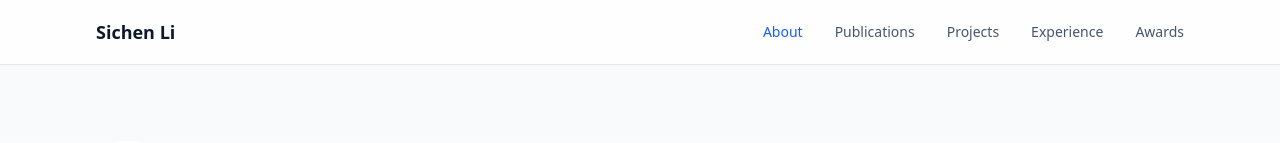
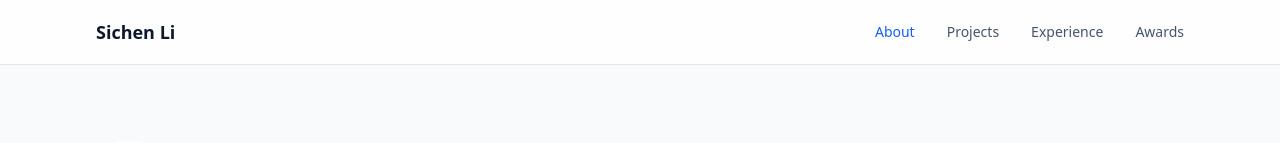
Before and after one commit to peylix/peylix.github.io, a React (Vite) app: page / in a window 1280 px wide. Shown: the top 143 px of the page. Built offline with nearby package versions, Linux system fonts and the light colour scheme.

Commit message:
Slightly adjust the navigation bar

```diff
--- a/src/App.tsx
+++ b/src/App.tsx
@@ -130,7 +130,8 @@ export default function Portfolio() {
   const [activeSection, setActiveSection] = useState('about');
   const [showAllProjects, setShowAllProjects] = useState(false);
 
-  const sections = ['about', 'publications', 'projects', 'experience', 'awards'];
+  // const sections = ['about', 'publications', 'projects', 'experience', 'awards'];
+  const sections = ['about', 'projects', 'experience', 'awards'];
 
   const scrollToSection = (section: string) => {
     setActiveSection(section);
```
Also changed, not shown: 1 other file (tests, documents, lock files or other folders).
